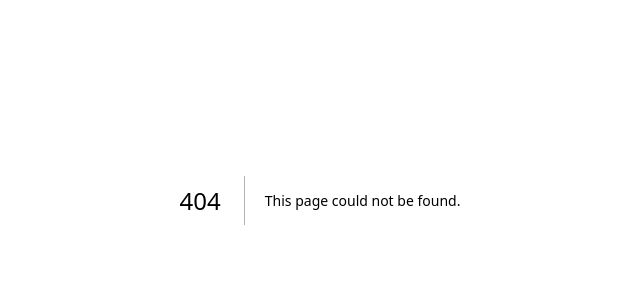
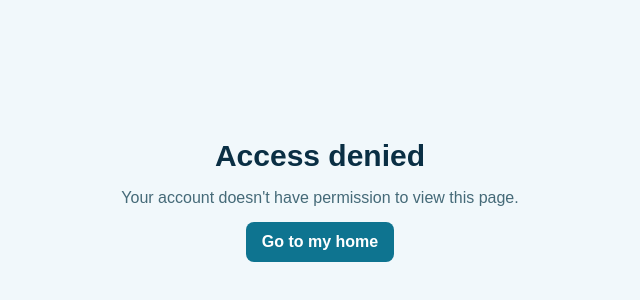
Before and after one commit to SeneshGamage/AquaFlow, a Next.js app in the folder frontend/: page /unauthorized in a window 1280 px wide. Before the commit this address had no page. Shown: the part 200-500 px from the top of the page, without its empty margins (320-960 px from the left). Built offline with nearby package versions, Linux system fonts and the light colour scheme.

Commit message:
feat(frontend): add unauthorized access page with message and navigation

```diff
--- /dev/null
+++ b/frontend/src/app/unauthorized/page.tsx
@@ -0,0 +1,11 @@
+import Link from "next/link";
+
+export default function Unauthorized() {
+  return (
+    <main className="flex min-h-screen flex-col items-center justify-center gap-3 bg-ocean-50 p-6 text-center">
+      <h1 className="text-3xl font-bold text-ocean-900">Access denied</h1>
+      <p className="text-ocean-600">Your account doesn't have permission to view this page.</p>
+      <Link href="/" className="rounded-lg bg-brand px-4 py-2 font-semibold text-white">Go to my home</Link>
+    </main>
+  );
+}
```
